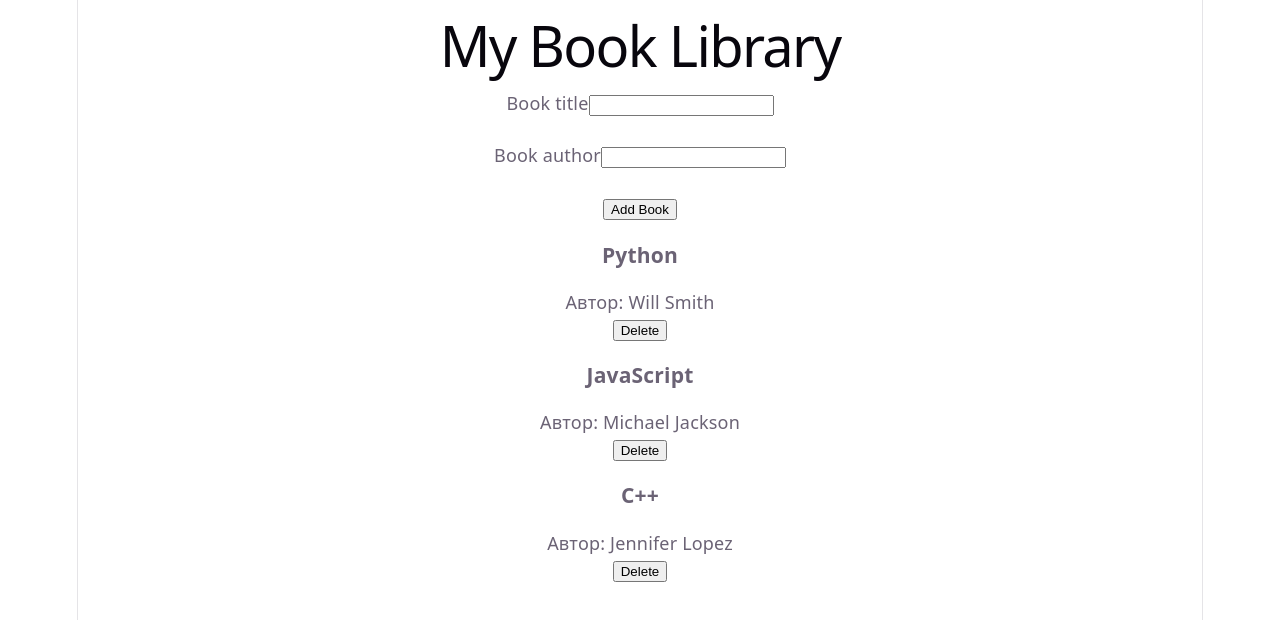
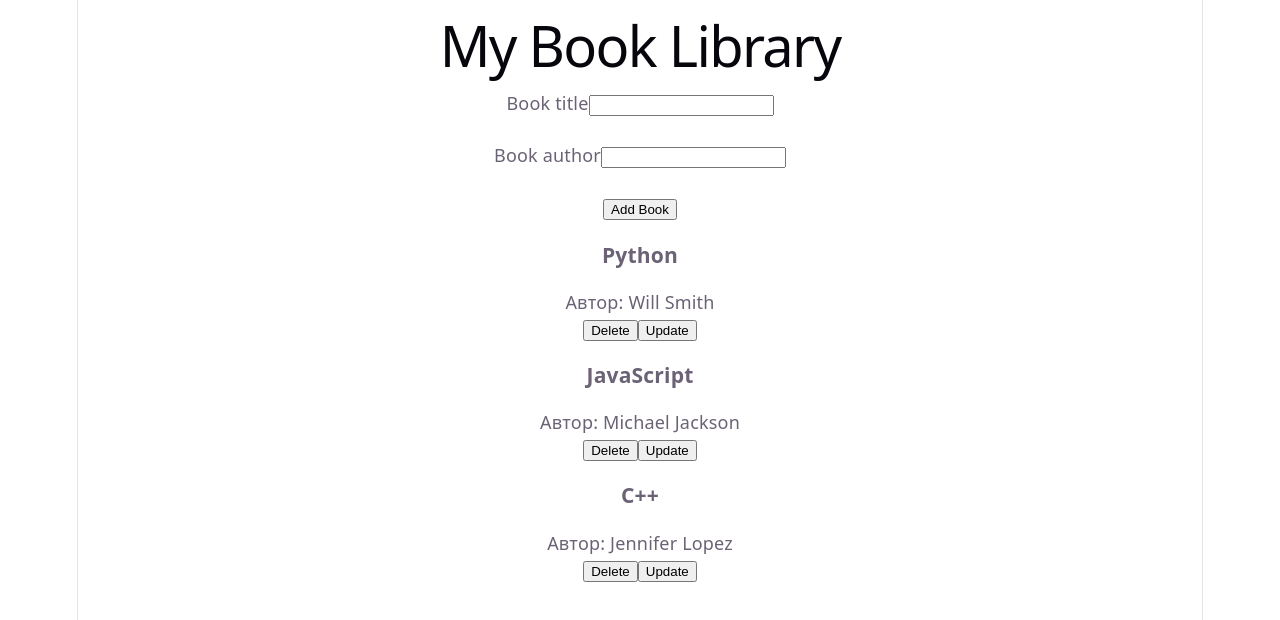
Before and after one commit to CppLover-code/Frontend-React-, a React (Vite) app in the folder Book_Library/: page / in a window 1280 px wide. Shown: the top 620 px of the page. Built offline with nearby package versions, Linux system fonts and the light colour scheme.

Commit message:
update button + hooks

```diff
--- a/Book_Library/src/App.jsx
+++ b/Book_Library/src/App.jsx
@@ -44,6 +44,25 @@ function App() {
     );
   }
 
+  function updateBook(id) {
+    setBooks(
+      books.map(book => {
+
+        if(book.id === id){
+
+            return {
+                ...book,
+                title: `${book.title} (Updated)`
+            }
+
+        }
+
+      return book;
+
+      })
+    );
+  }
+
   return (
     <div>
 
@@ -60,6 +79,7 @@ function App() {
       <BookList
         books={books}
         deleteBook={deleteBook}
+        updateBook={updateBook}
       />
 
     </div>
--- a/Book_Library/src/components/BookList.jsx
+++ b/Book_Library/src/components/BookList.jsx
@@ -1,6 +1,6 @@
 import Book from "./Book";
 
-function BookList({ books, deleteBook}) {
+function BookList({ books, deleteBook, updateBook}) {
     return (
         <>
             {books.map(book => (
@@ -13,6 +13,10 @@ function BookList({ books, deleteBook}) {
                     <button onClick={() => deleteBook(book.id)}>
                         Delete
                     </button>
+
+                    <button onClick={() => updateBook(book.id)}>
+                        Update
+                    </button>
                 </div>
             ))}
         </>
```
Also changed, not shown: 1 other file (tests, documents, lock files or other folders).
